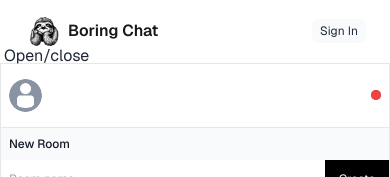
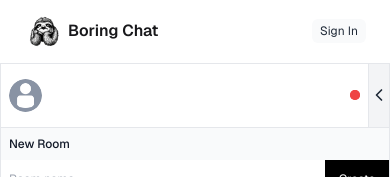
Before and after one commit to FrancoCanzani/chatApp, a Next.js app in the folder client/: page / in a window 390 px wide. Shown: the top 177 px of the page. Built offline with nearby package versions, Linux system fonts and the light colour scheme; no server answers.

Commit message:
Adds open/close sidebar button

```diff
--- a/client/package.json
+++ b/client/package.json
@@ -19,6 +19,7 @@
     "react-dom": "^18",
     "react-firebase-hooks": "^5.1.1",
     "socket.io-client": "^4.7.2",
+    "sonner": "^1.2.4",
     "swr": "^2.2.4",
     "tailwind-merge": "^2.0.0"
   },
--- a/client/src/app/layout.tsx
+++ b/client/src/app/layout.tsx
@@ -2,6 +2,7 @@ import './globals.css';
 
 import { GeistSans } from 'geist/font';
 import type { Metadata } from 'next';
+import { Toaster } from 'sonner';
 
 export const metadata: Metadata = {
   title: 'Create Next App',
@@ -15,7 +16,10 @@ export default function RootLayout({
 }) {
   return (
     <html lang='en'>
-      <body className={GeistSans.className}>{children}</body>
+      <body className={GeistSans.className}>
+        {children}
+        <Toaster closeButton={true} />
+      </body>
     </html>
   );
 }
--- a/client/src/components/chat.tsx
+++ b/client/src/components/chat.tsx
@@ -20,7 +20,12 @@ export default function Chat({
   setShowSidebar: Dispatch<SetStateAction<boolean>>;
 }) {
   if (!currentRoom) {
-    return <RoomSelectionPrompt showSidebar={showSidebar} />;
+    return (
+      <RoomSelectionPrompt
+        showSidebar={showSidebar}
+        setShowSidebar={setShowSidebar}
+      />
+    );
   }
 
   return (
--- /dev/null
+++ b/client/src/components/openSidebarButton.tsx
@@ -0,0 +1,20 @@
+import { Dispatch, ReactNode, SetStateAction } from 'react';
+
+export function OpenSidebarButton({
+  showSidebar,
+  setShowSidebar,
+  children,
+}: {
+  showSidebar: boolean;
+  setShowSidebar: Dispatch<SetStateAction<boolean>>;
+  children: ReactNode;
+}) {
+  return (
+    <button
+      className={`sm:hidden block bg-gray-100 h-full border-l border-gray-200`}
+      onClick={() => setShowSidebar(!showSidebar)}
+    >
+      {children}
+    </button>
+  );
+}
--- a/client/src/components/roomChatInfo.tsx
+++ b/client/src/components/roomChatInfo.tsx
@@ -1,4 +1,5 @@
 import { Users2 } from 'lucide-react';
+import { ChevronRight } from 'lucide-react';
 import { Dispatch, SetStateAction, useEffect, useState } from 'react';
 
 import { cn } from '@/utils/functions/cn';
@@ -45,12 +46,15 @@ export default function RoomChatInfo({
     }
   }, [currentRoom]);
 
-  if (!currentRoom) {
-    return null;
-  }
-
   return (
     <div className='flex min-h-[4rem] items-center w-full bg-gray-200'>
+      <button
+        className={`sm:hidden block bg-gray-100 h-full border-r border-gray-200`}
+        onClick={() => setShowSidebar(!showSidebar)}
+      >
+        <ChevronRight size={20} />
+      </button>
+      {currentRoom && (
         <div className='flex-col gap-y-1 border-b-2 border-gray-200300 mb-2 font-normal flex w-full py-1 px-2 text-center text-xs'>
           <div className='flex items-center justify-between w-full'>
             <p className='font-semibold text-base'>{currentRoom.name}</p>
@@ -73,6 +77,7 @@ export default function RoomChatInfo({
             ))}
           </ul>
         </div>
+      )}
     </div>
   );
 }
--- a/client/src/components/sidebar.tsx
+++ b/client/src/components/sidebar.tsx
@@ -56,12 +56,6 @@ export function Sidebar({
 
   return (
     <>
-      <button
-        className='absolute sm:hidden z-10 left-1 top-11'
-        onClick={() => setShowSidebar(!showSidebar)}
-      >
-        Open/close
-      </button>
       <aside
         className={`${
           showSidebar
@@ -69,7 +63,10 @@ export function Sidebar({
             : 'hidden sm:w-2/5 md:w-1/4 sm:flex'
         } relative border-x flex-col border-gray-200 overflow-auto`}
       >
-        <UserProfile />
+        <UserProfile
+          showSidebar={showSidebar}
+          setShowSidebar={setShowSidebar}
+        />
         <CreateRoomForm setRooms={setRooms} />
         <JoinRoomForm setRooms={setRooms} />
         <Rooms
--- a/client/src/components/skeletons/roomSelectionPrompt.tsx
+++ b/client/src/components/skeletons/roomSelectionPrompt.tsx
@@ -1,10 +1,19 @@
 import Image from 'next/image';
+import { Dispatch, SetStateAction } from 'react';
 
-export function RoomSelectionPrompt({ showSidebar }: { showSidebar: boolean }) {
+export function RoomSelectionPrompt({
+  showSidebar,
+  setShowSidebar,
+}: {
+  showSidebar: boolean;
+  setShowSidebar: Dispatch<SetStateAction<boolean>>;
+}) {
   return (
     <div
       className={`${
-        showSidebar ? 'hidden sm:flex sm:w-3/5 md:w-3/4' : 'w-full'
+        showSidebar
+          ? 'hidden sm:flex sm:w-3/5 md:w-3/4'
+          : 'w-full sm:w-3/5 md:w-3/4'
       } overflow-hidden min-h-full flex justify-center items-center flex-col`}
     >
       <Image
@@ -14,8 +23,14 @@ export function RoomSelectionPrompt({ showSidebar }: { showSidebar: boolean }) {
         alt='boring sloth'
       />
       <h2 className='text-gray-700 text-center mt-2 font-medium capitalize text-2xl lg:text-3xl'>
-        Select a <span className='underline font-bold'>room</span> to start
-        chatting
+        Select a{' '}
+        <button
+          onClick={() => setShowSidebar(!showSidebar)}
+          className='underline font-bold'
+        >
+          Room
+        </button>{' '}
+        to start chatting
       </h2>
       <p className='text-xl font-medium text-gray-700 mt-2'>Boring Chat</p>
     </div>
--- a/client/src/components/userProfile.tsx
+++ b/client/src/components/userProfile.tsx
@@ -1,11 +1,19 @@
+import { ChevronLeft } from 'lucide-react';
 import Image from 'next/image';
-import { useContext } from 'react';
+import { Dispatch, SetStateAction, useContext } from 'react';
 
 import { UserContext } from '@/app/page';
 
 import { ConnectionState } from './connectionState';
+import { OpenSidebarButton } from './openSidebarButton';
 
-export default function UserProfile() {
+export default function UserProfile({
+  showSidebar,
+  setShowSidebar,
+}: {
+  showSidebar: boolean;
+  setShowSidebar: Dispatch<SetStateAction<boolean>>;
+}) {
   const user = useContext(UserContext);
 
   return (
@@ -25,7 +33,15 @@ export default function UserProfile() {
           <p className='text-[10px] text-gray-600'>{user?.email}</p>
         </div>
       </div>
-      <ConnectionState />
+      <div className='flex items-center h-full'>
+        <ConnectionState />
+        <OpenSidebarButton
+          showSidebar={showSidebar}
+          setShowSidebar={setShowSidebar}
+        >
+          <ChevronLeft size={20} />
+        </OpenSidebarButton>
+      </div>
     </div>
   );
 }
--- a/client/src/utils/functions/copyToClipboard.ts
+++ b/client/src/utils/functions/copyToClipboard.ts
@@ -1,7 +1,10 @@
+import { toast } from 'sonner';
+
 export async function copyToClipboard(text: string) {
   try {
-    const copiedText = await navigator.clipboard.writeText(text);
+    await navigator.clipboard.writeText(text);
+    toast.success('Room ID copied to clipboard');
   } catch (error) {
-    console.log(error);
+    toast.error('Error copying to clipboard');
   }
 }
```
Also changed, not shown: 1 other file (tests, documents, lock files or other folders). Lines whose indentation alone changed are shown as unchanged.
